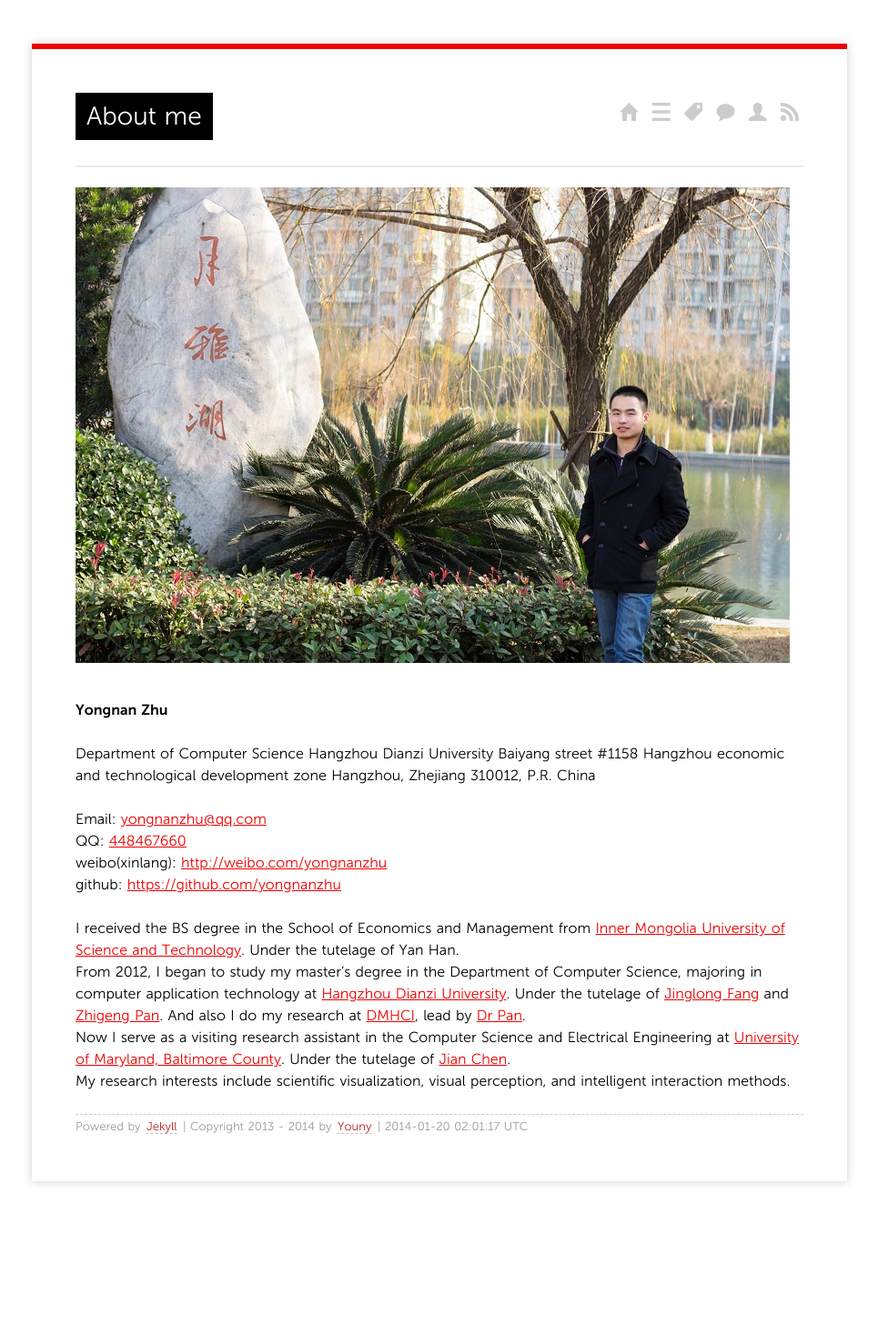
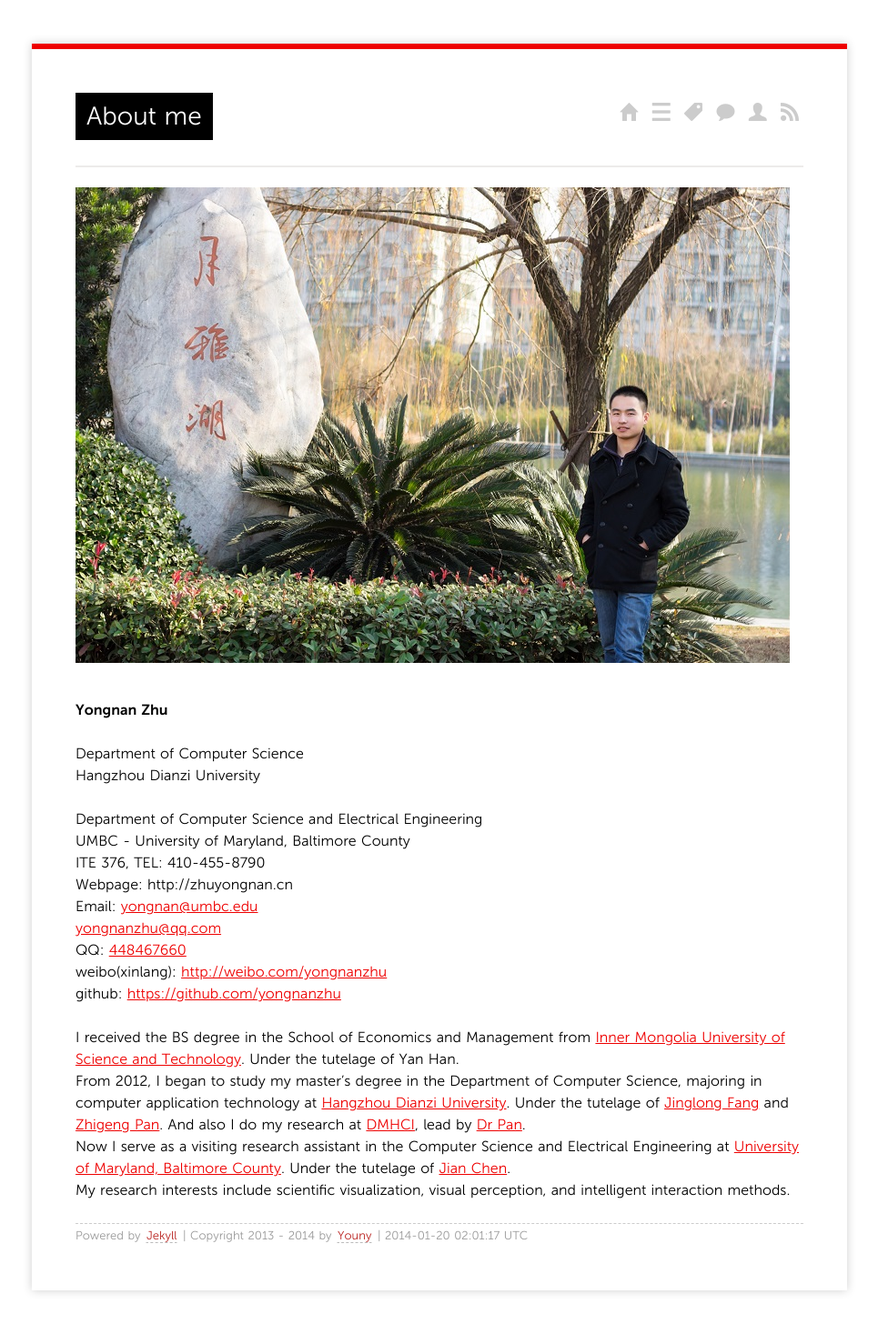
Before and after one commit to yongnanzhu/yongnanzhu.github.com, a Jekyll site: the page built from about/index.md, in a window 1280 px wide. Shown: the whole page at 91% size, without its empty margins (157-1122 px from the left). Built offline with Jekyll 4.4.1, drawn with Linux system fonts in a browser that asks for light colours; Markdown is read by kramdown in place of the engine named in the settings; before the commit the page ends 1347 px from its top, so only the background shows below that.

Commit message:
Update index.md

```diff
--- a/about/index.md
+++ b/about/index.md
@@ -11,11 +11,13 @@
 
 Department of Computer Science
 Hangzhou Dianzi University
-Baiyang street #1158
-Hangzhou economic and technological development zone
-Hangzhou, Zhejiang 310012, P.R. China
 
-Email: [yongnanzhu@qq.com](yongnanzhu@qq.com)
+Department of Computer Science and Electrical Engineering
+UMBC - University of Maryland, Baltimore County
+ITE 376, TEL: 410-455-8790
+Webpage: http://zhuyongnan.cn
+Email: [yongnan@umbc.edu](yongnan@umbc.edu)
+       [yongnanzhu@qq.com](yongnanzhu@qq.com)
 QQ: [448467660](http://wpa.qq.com/msgrd?V=1&Uin=448467660)
 weibo(xinlang): [http://weibo.com/yongnanzhu](http://weibo.com/yongnanzhu)
 github: [https://github.com/yongnanzhu](https://github.com/yongnanzhu)
```
